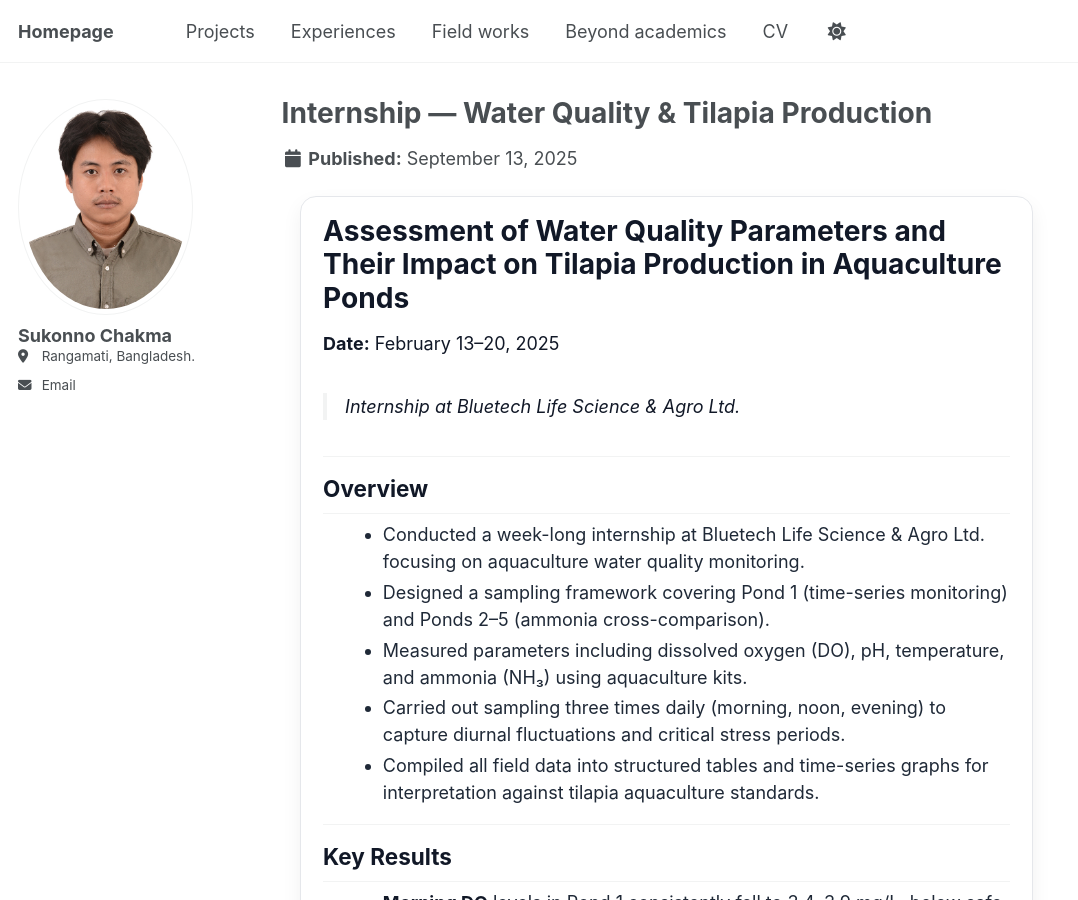
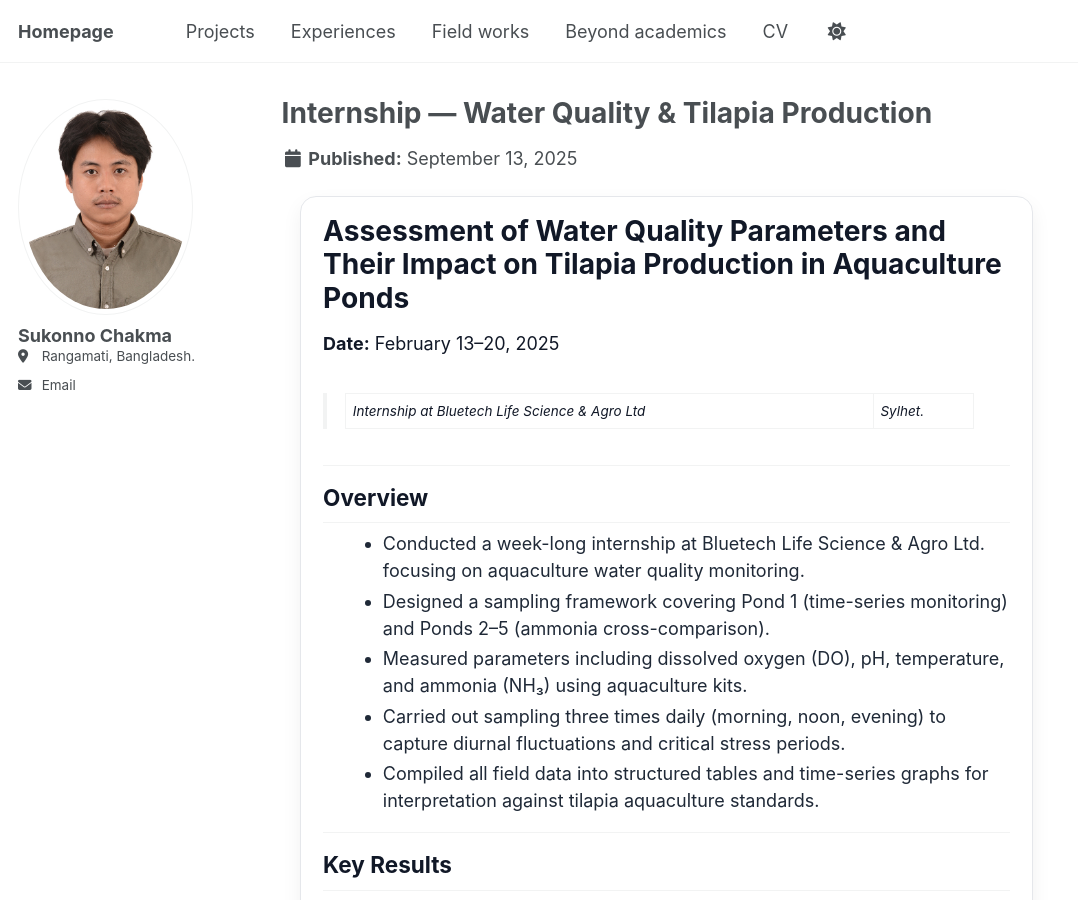
Before and after one commit to Sukonno-Chakma/Sukonno-Chakma.github.io, a Jekyll site: the page built from _experiances/Experiances.md, in a window 1280 px wide and 900 px high. Shown: the whole window, without its empty margins (0-1078 px from the left). Built offline with Jekyll 4.4.1, drawn with Linux system fonts in a browser that asks for light colours.

Commit message:
Update Experiances.md

```diff
--- a/_experiances/Experiances.md
+++ b/_experiances/Experiances.md
@@ -12,7 +12,7 @@ author_profile: true
 # Assessment of Water Quality Parameters and Their Impact on Tilapia Production in Aquaculture Ponds
 **Date:** February 13–20, 2025
 
-> Internship at Bluetech Life Science & Agro Ltd.
+> Internship at Bluetech Life Science & Agro Ltd | Sylhet.
 
 ---
 
```
